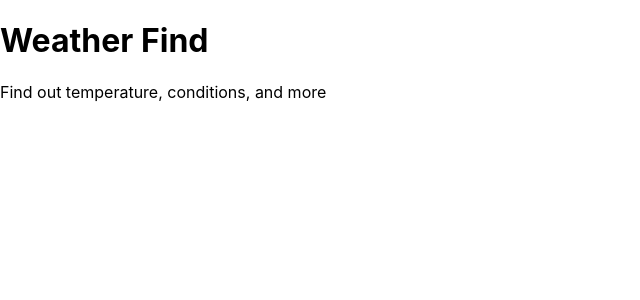
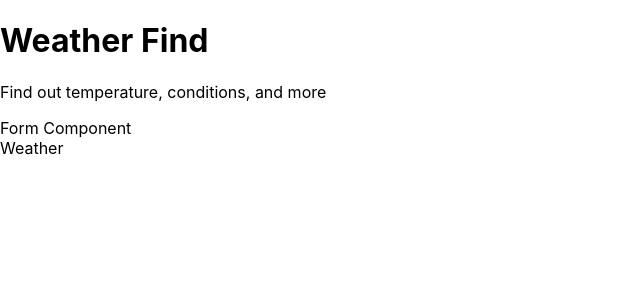
Before and after one commit to sk8erry/react-weather-app, a React (Create React App) app: page / in a window 1280 px wide. Shown: the top 300 px of the page, without its empty margins (0-640 px from the left). Built offline with nearby package versions, Linux system fonts and the light colour scheme.

Commit message:
add components

```diff
--- a/src/App.js
+++ b/src/App.js
@@ -1,11 +1,21 @@
 import React from 'react'
 import Titles from './components/Titles'
+import Form from './components/Form'
+import Weather from './components/Weather'
+
+const apiKey = '41b267bdffde95a9a783cb9e23a9b0d7'
 
 class App extends React.Component {
+  getWeather = async () => {
+    const apiCall = await fetch(`https://samples.openweathermap.org/data/2.5/weather?q=London,uk&appid=b6907d289e10d714a6e88b30761fae22`)
+  }
+
   render() {
     return(
       <div>
         <Titles />
+        <Form />
+        <Weather />
       </div>
     )
   }
--- /dev/null
+++ b/src/components/Form.js
@@ -0,0 +1,11 @@
+import React from 'react'
+
+class Form extends React.Component {
+  render() {
+    return(
+      <div>Form Component</div>
+    )
+  }
+}
+
+export default Form
--- /dev/null
+++ b/src/components/Weather.js
@@ -0,0 +1,11 @@
+import React from 'react'
+
+class Weather extends React.Component {
+  render() {
+    return(
+      <div>Weather</div>
+    )
+  }
+}
+
+export default Weather
```
